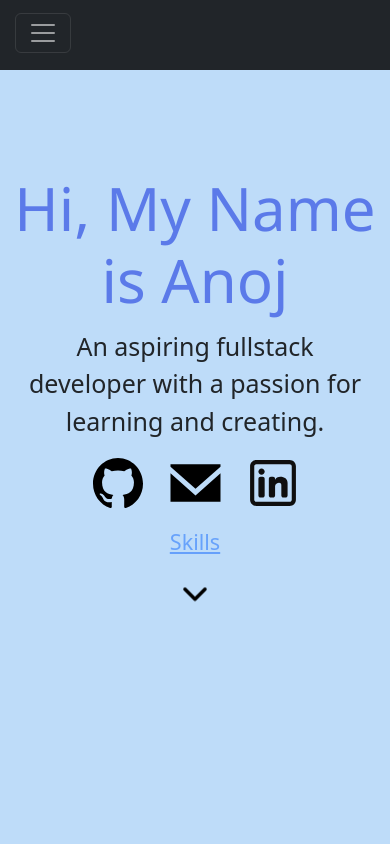
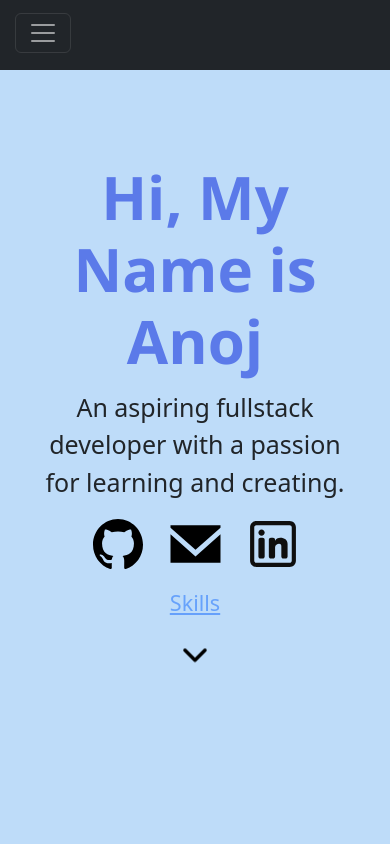
Before and after one commit to anojganesh/React-Portfolio, a React (Vite) app: page / in a window 390 px wide. Shown: the top 844 px of the page. Built offline with nearby package versions, Linux system fonts and the light colour scheme.

Commit message:
edit font size

```diff
--- a/src/App.css
+++ b/src/App.css
@@ -52,6 +52,8 @@ body {
     justify-content: center;
     align-items: center;
     padding-bottom: 100px;
+    padding-left: 13px;
+    padding-right: 13px;
 }
 .about h1 {
     font-family: "Segoe UI", Tahoma, Geneva, Verdana, sans-serif;
@@ -267,6 +269,12 @@ body {
 }
 
 @media only screen and (max-width: 1010px) {
+    .about h1 {
+        font-weight: 600 !important;
+    }
+    .about .col-lg-12{
+        padding-top: 50px;
+    }
   .projectList {
     grid-template-columns: 1fr;
   }
```
